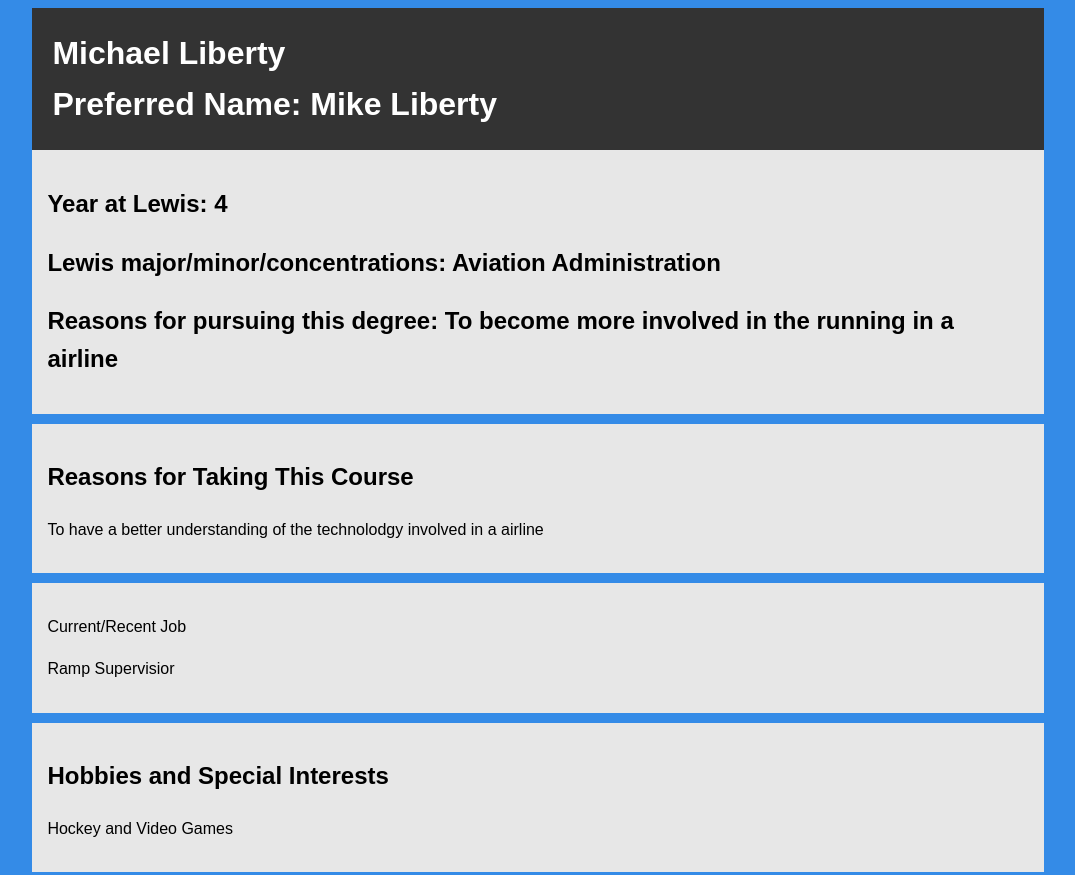
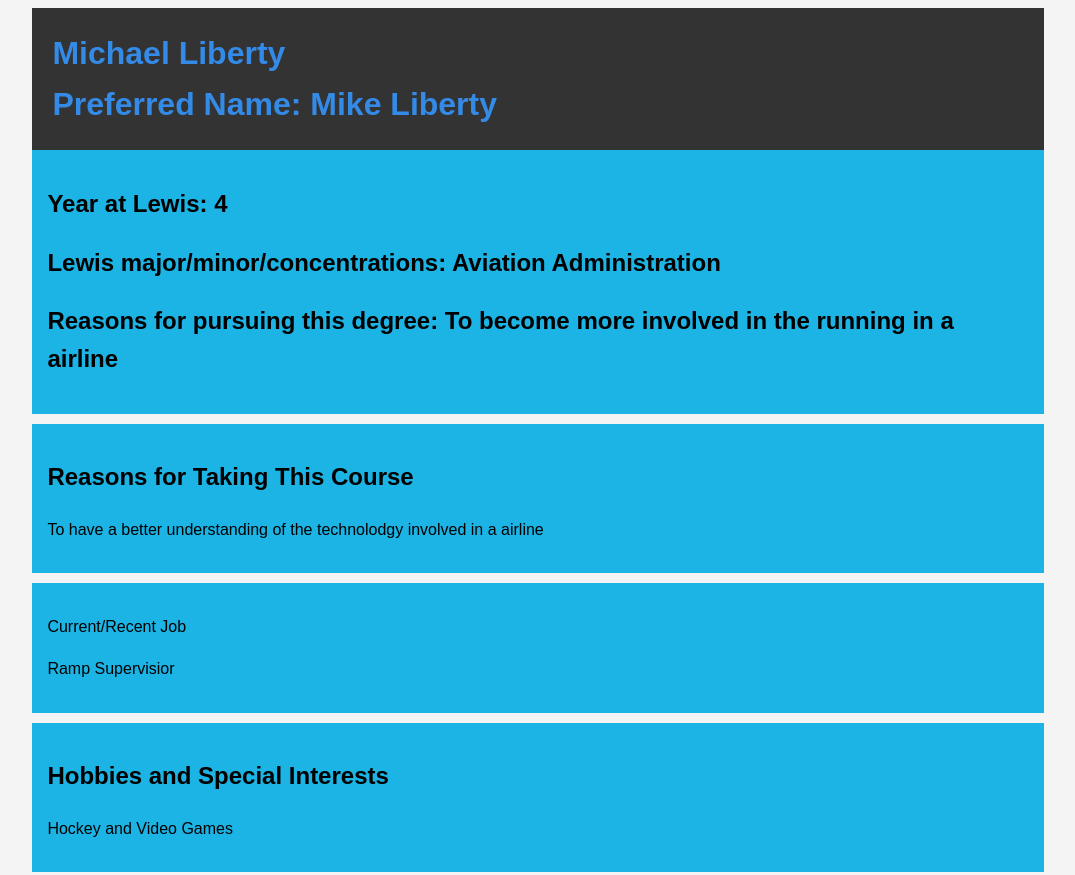
Before and after one commit to Miketliberty/introductions, a plain HTML site: page index.html in a window 1280 px wide. Shown: the top 875 px of the page, without its empty margins (102-1177 px from the left). Drawn offline with Linux system fonts and the light colour scheme.

Commit message:
Update index.html

```diff
--- a/index.html
+++ b/index.html
@@ -5,7 +5,7 @@
     <style>
         body {
             font-family: Arial, sans-serif;
-            background-color: #348BE7;
+            background-color: #f4f4f4;
             line-height: 1.6;
         }
         .container {
@@ -15,14 +15,14 @@
         }
         .main-info {
             background: #333;
-            color: #fff;
+            color: #348BE7;
             padding: 20px;
         }
         .main-info h1 {
             margin: 0;
         }
         .hobbies, .lewis, .course, .job {
-            background: #e7e7e7;
+            background: #1BB4E5;
             padding: 15px;
             margin-bottom: 10px;
         }
```
